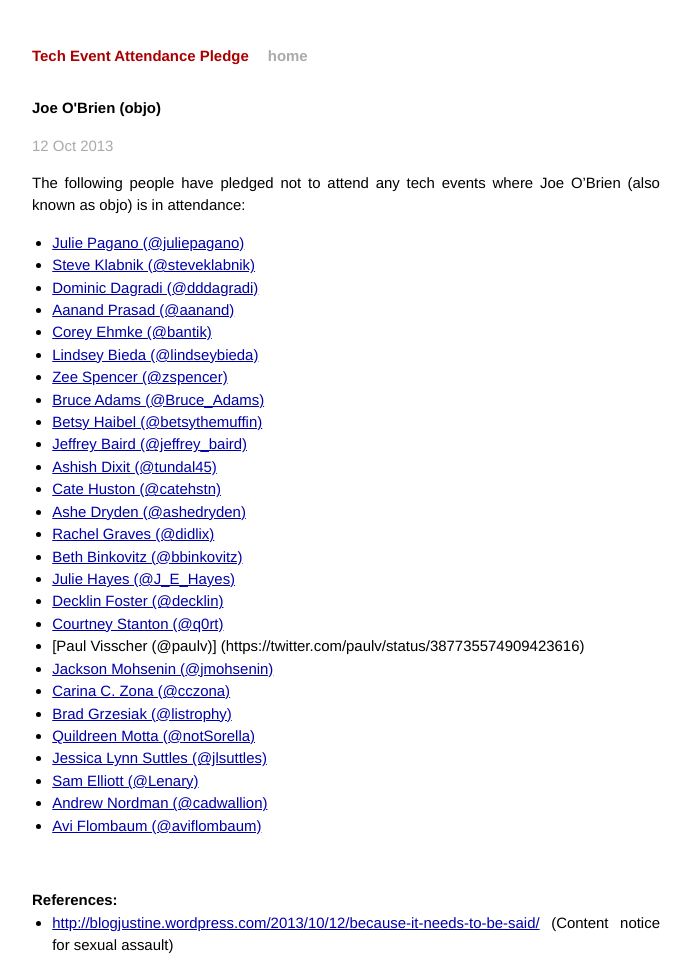
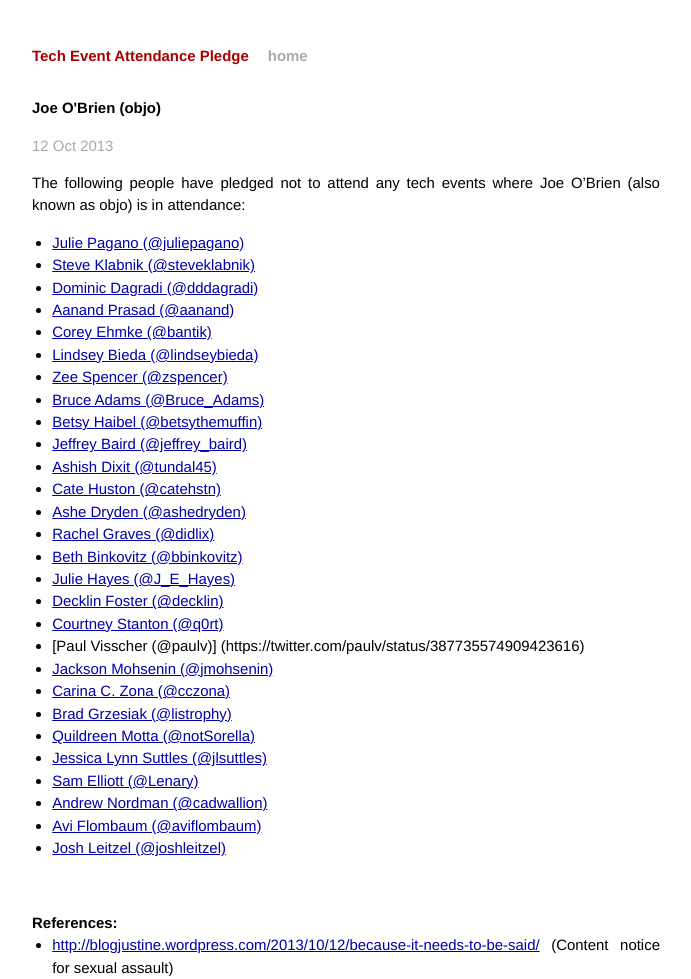
Before and after one commit to techtektek/tech-event-attendance-pledge.github.io, a Jekyll site: the page built from _posts/2013-10-12-objo.markdown, in a window 1280 px wide. Shown: the whole page, without its empty margins (294-985 px from the left). Built offline with Jekyll 4.4.1, drawn with Linux system fonts in a browser that asks for light colours; Markdown is read by kramdown in place of the engine named in the settings; before the commit the page ends 957 px from its top, so only the background shows below that.

Commit message:
Add @joshleitzel

```diff
--- a/_posts/2013-10-12-objo.markdown
+++ b/_posts/2013-10-12-objo.markdown
@@ -35,6 +35,7 @@ O'Brien (also known as objo) is in attendance:
 * [Sam Elliott (@Lenary)](https://twitter.com/Lenary/status/389093720576245761)
 * [Andrew Nordman (@cadwallion)](https://twitter.com/Cadwallion/status/389091868853551104)
 * [Avi Flombaum (@aviflombaum)](https://twitter.com/aviflombaum/status/389092903634882561)
+* [Josh Leitzel (@joshleitzel)](https://twitter.com/joshleitzel/status/389093619858042881)
 
 <br/>
 
```
